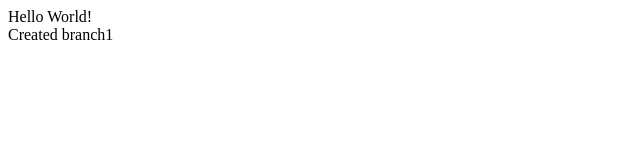
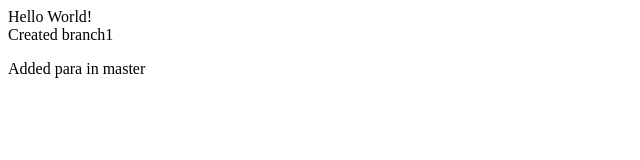
Before and after one commit to SrishtiSinghD/demo-repo1, a plain HTML site: page index.html in a window 1280 px wide. Shown: the whole page, without its empty margins (0-640 px from the left). Drawn offline with Linux system fonts and the light colour scheme.

Commit message:
Added para

```diff
--- a/index.html
+++ b/index.html
@@ -1,3 +1,7 @@
 <div> Hello World! </div>
 
 <div> Created branch1 </div>
+
+<p>
+    Added para in master
+</p>
```
